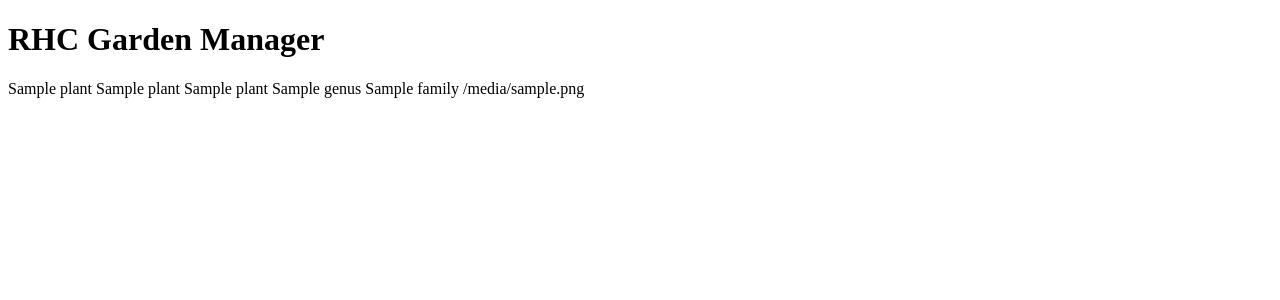
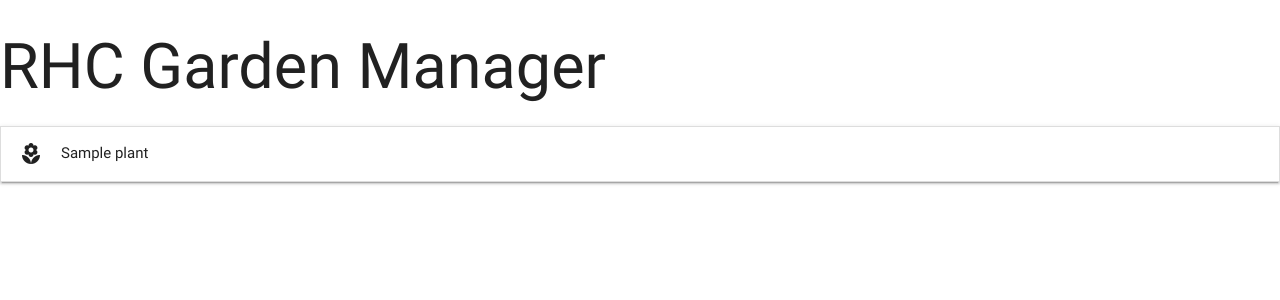
Before and after one commit to Readri205/MS3_Plant_Manager, a Flask app: page / in a window 1280 px wide. Shown: the top 300 px of the page. Run offline with Flask 2, Linux system fonts and the light colour scheme; a database or web service that is not in the repository returns one stand-in record (values such as "Sample title"); some libraries are stand-ins or nearby versions.

Commit message:
Add materialize design link and scripts

```diff
--- a/templates/base.html
+++ b/templates/base.html
@@ -3,11 +3,34 @@
 <head>
     <meta charset="UTF-8">
     <meta name="viewport" content="width=device-width, initial-scale=1.0">
+    <link rel="stylesheet" href="https://cdnjs.cloudflare.com/ajax/libs/materialize/0.100.2/css/materialize.min.css">
+    <link href="https://fonts.googleapis.com/icon?family=Material+Icons" rel="stylesheet">
     <title>RHC Garden Manager</title>
 </head>
 <body>
     <h1>RHC Garden Manager</h1>
     {% block content %}
     {% endblock %}
+    <script src="https://cdnjs.cloudflare.com/ajax/libs/jquery/3.2.1/jquery.min.js"></script>
+    <script src="https://cdnjs.cloudflare.com/ajax/libs/materialize/0.100.2/js/materialize.min.js"></script>
+    <script type="text/javascript">
+        $(document).ready(function() {
+            $('.collapsible').collapsible();
+            $('select').material_select();
+            $(".button-collapse").sideNav();
+        });
+
+        $('.datepicker').pickadate({
+            selectMonths: true, // Creates a dropdown to control month
+            selectYears: 15, // Creates a dropdown of 15 years to control year,
+            today: 'Today',
+            clear: 'Clear',
+            close: 'Ok',
+            closeOnSelect: false // Close upon selecting a date,
+        });
+        document.getElementById("matfix").addEventListener("click", function(e) {
+	        e.stopPropagation();
+        });
+    </script>
 </body>
 </html>
--- a/templates/plants.html
+++ b/templates/plants.html
@@ -1,13 +1,20 @@
 {% extends 'base.html' %}
 {% block content %}
 
-        {% for plant in plants %}
-            {{plant.collection_name}}
-            {{plant.common_name}}
-            {{plant.family_common_name}}
-            {{plant.genus}}
-            {{plant.family}}
-            {{plant.image_url}}
-        {% endfor %}
-
+<ul class="collapsible">
+{% for plant in plants %}
+    <li>
+      <div class="collapsible-header"><i class="material-icons">local_florist</i>
+      {{plant.collection_name}}
+      </div>
+      <div class="collapsible-body">
+        <span>Common Name:  </span><span>{{plant.common_name}}</span> <br>
+        <span>Family Common Name:   </span><span>{{plant.family_common_name}}</span> <br>
+        <span>Genus:    </span><span>{{plant.genus}}</span> <br>
+        <span>Family:   </span><span>{{plant.family}}</span> <br>
+        <span>Image:    </span><span>{{plant.image_url}}</span> <br>
+      </div>
+    </li>
+</ul>
+{% endfor %}
 {% endblock %}
```
Also changed, not shown: templates/collections.html (+8 -3 lines), README.md.
